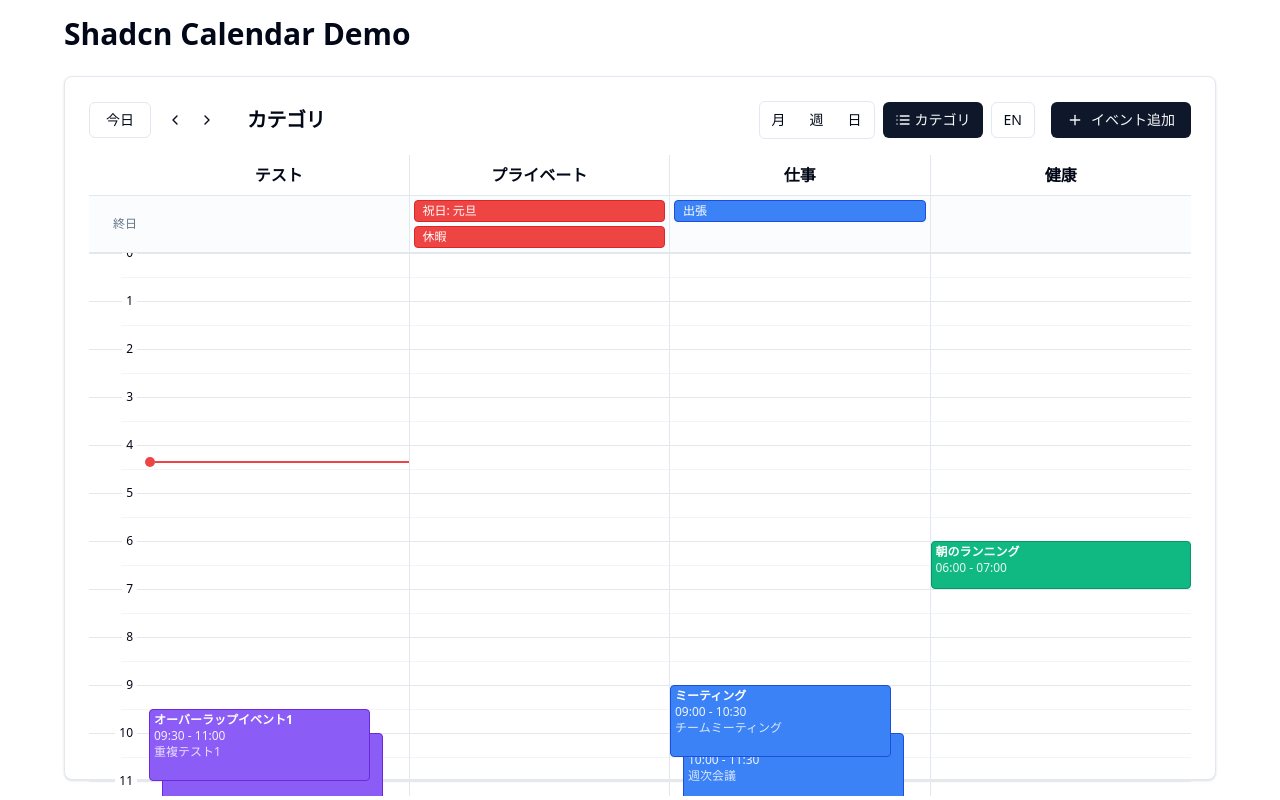
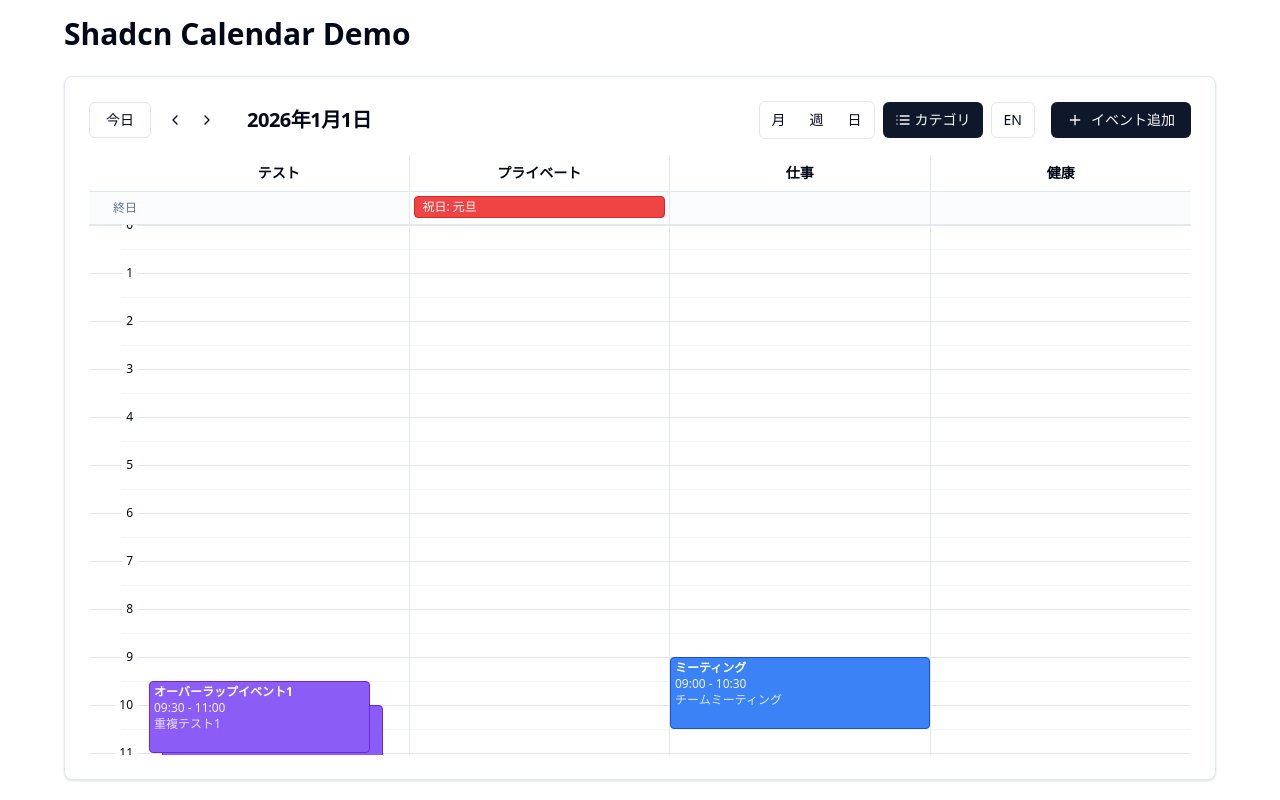
Before and after one commit to harunonsystem/shadcn-calendar-demo, a React (Vite) app: page / in a window 1280 px wide. Both pictures are taken after a click on the button "カテゴリ". Built offline with nearby package versions, Linux system fonts and the light colour scheme.

Commit message:
feat: Add SEO meta tags, enable custom time grid headers, and align category view title formatting.

```diff
--- a/index.html
+++ b/index.html
@@ -4,7 +4,31 @@
     <meta charset="UTF-8" />
     <link rel="icon" type="image/svg+xml" href="/src/favicon.svg" />
     <meta name="viewport" content="width=device-width, initial-scale=1.0" />
-    <title>Vite App</title>
+
+    <!-- Primary Meta Tags -->
+    <title>shadcn Calendar Demo</title>
+    <meta name="title" content="shadcn Calendar Demo" />
+    <meta name="description" content="A feature-rich calendar demo app built with shadcn/ui, React, and TypeScript. Includes month, week, and day views with drag & drop, resize, and category management." />
+    <meta name="keywords" content="React, Calendar, shadcn, TypeScript, Tailwind CSS, Scheduler, Event Management" />
+    <meta name="author" content="harunonsystem" />
+
+    <!-- Open Graph / Facebook -->
+    <meta property="og:type" content="website" />
+    <meta property="og:url" content="https://shadcn-calendar-demo.harunonsystem.workers.dev/" />
+    <meta property="og:title" content="shadcn Calendar Demo" />
+    <meta property="og:description" content="A feature-rich calendar demo app built with shadcn/ui, React, and TypeScript. Includes month, week, and day views with drag & drop, resize, and category management." />
+    <meta property="og:locale" content="en_US" />
+
+    <!-- Twitter -->
+    <meta property="twitter:card" content="summary_large_image" />
+    <meta property="twitter:url" content="https://shadcn-calendar-demo.harunonsystem.workers.dev/" />
+    <meta property="twitter:title" content="shadcn Calendar Demo" />
+    <meta property="twitter:description" content="A feature-rich calendar demo app built with shadcn/ui, React, and TypeScript. Includes month, week, and day views with drag & drop, resize, and category management." />
+
+    <!-- Additional SEO -->
+    <meta name="robots" content="index, follow" />
+    <meta name="theme-color" content="#3b82f6" />
+    <link rel="canonical" href="https://shadcn-calendar-demo.harunonsystem.workers.dev/" />
   </head>
   <body>
     <div id="root"></div>
--- a/src/components/calendar/calendar-utils.ts
+++ b/src/components/calendar/calendar-utils.ts
@@ -49,13 +49,14 @@ export const getTitle = (viewMode: string, currentDate: Date, language: Language
     const start = weekDays[0]
     const end = weekDays[6]
     return `${start.getMonth() + 1}/${start.getDate()} - ${end.getMonth() + 1}/${end.getDate()}`
-  } else if (viewMode === 'day') {
+  } else if (viewMode === 'day' || viewMode === 'category') {
+    // day と category は同じ日付表示
     return currentDate.toLocaleDateString(t.locale, {
       year: 'numeric',
       month: 'long',
       day: 'numeric',
     })
   } else {
-    return t.viewModes.category
+    return ''
   }
 }
--- a/src/components/calendar/category-view/index.tsx
+++ b/src/components/calendar/category-view/index.tsx
@@ -5,7 +5,6 @@ import { TimeGrid } from '../time-grid'
 import { EventCategoryChangeModal } from '../event-category-change-modal'
 import { currentDateAtom, eventsAtom, configAtom } from '@/lib/atoms'
 import { getUniqueCategories } from '@/lib/utils/event'
-import { getTranslation } from '@/lib/i18n'
 
 interface CategoryViewProps {
   currentDate?: Date
@@ -14,8 +13,6 @@ interface CategoryViewProps {
   language: Language
   onEventClick?: (event: CalendarEvent) => void
   onEventEdit?: (event: CalendarEvent) => void
-  // Note: onEventDropはCategoryViewでは使用しない（代わりにカテゴリ変更として処理）
-  _onEventDrop?: (event: CalendarEvent, newDate: Date, newStartTime: number) => void
   onEventResize?: (event: CalendarEvent, newStartTime: number, newEndTime: number) => void
   onEventCategoryChange?: (event: CalendarEvent, newCategory: string) => void
 }
@@ -27,7 +24,6 @@ export function CategoryView({
   language,
   onEventClick,
   onEventEdit,
-  _onEventDrop,
   onEventResize,
   onEventCategoryChange,
 }: CategoryViewProps) {
@@ -47,21 +43,46 @@ export function CategoryView({
     newCategory: string
   } | null>(null)
 
-  // 共通関数でカテゴリ一覧を取得
+  // 全イベントからカテゴリ一覧を取得（当日に限らず全カテゴリを表示）
   const categories = getUniqueCategories(events)
 
-  // カテゴリごとに仮想的な「日付」を作成（同じ日付だが列として分ける）
+  // カテゴリがない場合は何も表示しない
+  if (categories.length === 0) {
+    return <div className="h-[600px]" />
+  }
+
+  // 当日のイベントのみをフィルタリング
+  const todayEvents = events.filter((event) => {
+    const eventDate = new Date(event.startDate)
+    return (
+      eventDate.getFullYear() === currentDate.getFullYear() &&
+      eventDate.getMonth() === currentDate.getMonth() &&
+      eventDate.getDate() === currentDate.getDate()
+    )
+  })
+
+  // カテゴリごとに仮想的な「日付」を作成（TimeGridの列として使用）
   const categoryDates = categories.map((_, index) => {
     const date = new Date(currentDate)
-    date.setDate(date.getDate() + index * 1000) // 識別用に異なる日付を設定
+    date.setFullYear(2000 + index) // 識別用に異なる年を設定
     return date
   })
 
+  // カテゴリ名をヘッダーに表示するためのマッピング
+  const categoryHeaders = categories.reduce(
+    (acc, category, index) => {
+      const date = categoryDates[index]
+      const key = `${date.getFullYear()}-${date.getMonth()}-${date.getDate()}`
+      acc[key] = category
+      return acc
+    },
+    {} as Record<string, string>,
+  )
+
   // 仮想日付からカテゴリを逆引きする関数
   const getCategoryFromDate = (date: Date): string | null => {
-    // categoryDatesの中から一致する日付を探す
     const index = categoryDates.findIndex(
-      (categoryDate) => categoryDate.getTime() === date.getTime(),
+      (categoryDate) => categoryDate.getFullYear() === date.getFullYear(),
     )
     if (index >= 0 && index < categories.length) {
       return categories[index]
@@ -74,8 +95,8 @@ export function CategoryView({
     return events.find((e) => e.id === mappedEvent.id) || null
   }
 
-  // カテゴリごとにイベントをフィルタリングして、対応する仮想日付に割り当て
-  const mappedEvents = events.map((event) => {
+  // 当日のイベントをカテゴリごとの仮想日付にマッピング
+  const mappedEvents = todayEvents.map((event) => {
     const categoryIndex = categories.indexOf(event.category || '')
     if (categoryIndex === -1) return event
 
@@ -127,31 +148,14 @@ export function CategoryView({
     setPendingCategoryChange(null)
   }
 
-  if (categories.length === 0) {
-    const t = getTranslation(language)
-    return (
-      <div className="flex items-center justify-center h-[600px] text-muted-foreground">
-        {t.noEventsWithCategory}
-      </div>
-    )
+  // カスタムヘッダーフォーマット関数（日付→カテゴリ名）
+  const formatCategoryHeader = (date: Date) => {
+    const key = `${date.getFullYear()}-${date.getMonth()}-${date.getDate()}`
+    return categoryHeaders[key] || ''
   }
 
   return (
     <div className="h-[600px]">
-      {/* カテゴリヘッダー */}
-      <div
-        className="grid border-b"
-        style={{ gridTemplateColumns: `60px repeat(${categories.length}, 1fr)` }}
-      >
-        <div className="p-2" />
-        {categories.map((category) => (
-          <div key={category} className="p-2 text-center border-r last:border-r-0 font-semibold">
-            {category}
-          </div>
-        ))}
-      </div>
-
-      {/* タイムグリッド */}
       <TimeGrid
         dates={categoryDates}
         events={mappedEvents}
@@ -161,7 +165,8 @@ export function CategoryView({
         onEventEdit={onEventEdit}
         onEventDrop={handleEventDrop}
         onEventResize={onEventResize}
-        showDayHeaders={false}
+        showDayHeaders={true}
+        customHeaderFormat={formatCategoryHeader}
       />
 
       {/* カテゴリ変更確認モーダル */}
--- a/src/components/calendar/time-grid/index.tsx
+++ b/src/components/calendar/time-grid/index.tsx
@@ -29,6 +29,7 @@ interface TimeGridProps {
   onEventDrop?: (event: CalendarEvent, newDate: Date, newStartTime: number) => void
   onEventResize?: (event: CalendarEvent, newStartTime: number, newEndTime: number) => void
   showDayHeaders?: boolean
+  customHeaderFormat?: (date: Date) => string
 }
 
 export function TimeGrid({
@@ -43,6 +44,7 @@ export function TimeGrid({
   onEventDrop,
   onEventResize,
   showDayHeaders = true,
+  customHeaderFormat,
 }: TimeGridProps) {
   const gridRef = useRef<HTMLDivElement>(null)
 
@@ -85,7 +87,22 @@ export function TimeGrid({
             className="grid gap-0"
             style={{ gridTemplateColumns: `repeat(${dates.length}, 1fr)` }}
           >
-            {dates.map((date) => (
+            {dates.map((date) => {
+              // カスタムヘッダーがある場合はカテゴリ名などを表示
+              if (customHeaderFormat) {
+                return (
+                  <div
+                    key={date.toISOString()}
+                    className="p-2 text-center border-r last:border-r-0"
+                  >
+                    <div className="text-sm font-semibold">
+                      {customHeaderFormat(date)}
+                    </div>
+                  </div>
+                )
+              }
+              // デフォルト: 曜日と日付を表示
+              return (
                 <div
                   key={date.toISOString()}
                   className="p-2 text-center border-r last:border-r-0 cursor-pointer hover:bg-accent"
@@ -96,7 +113,8 @@ export function TimeGrid({
                   </div>
                   <div className="text-lg font-bold">{date.getDate()}</div>
                 </div>
-            ))}
+              )
+            })}
           </div>
         </div>
       )}
```
Lines whose indentation alone changed are shown as unchanged.
